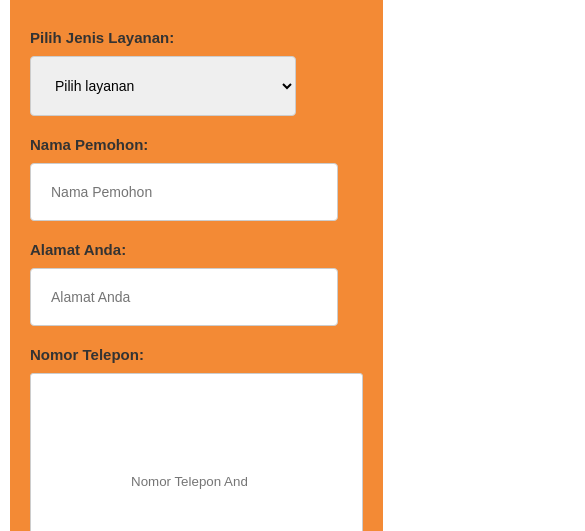
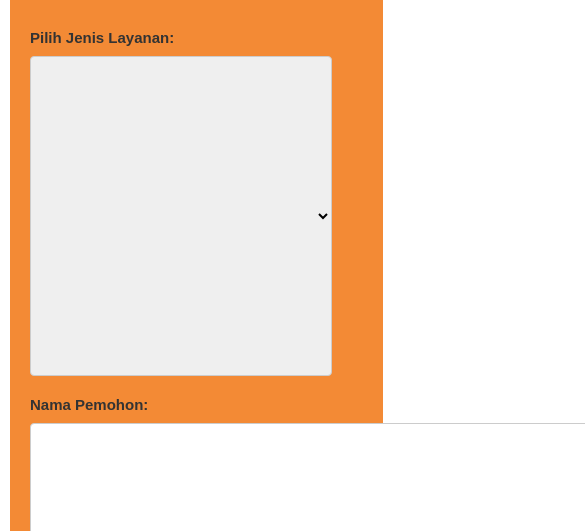
Before and after one commit to Alianz15/samsat, a plain HTML site: page form1.html in a window 390 px wide. Shown: the part 313-844 px from the top of the page, 585 px wide, since content can reach past the window. Drawn offline with Linux system fonts and the light colour scheme.

Commit message:
Update styles.css

```diff
--- a/styles.css
+++ b/styles.css
@@ -103,7 +103,7 @@ input[type="date"] {
 }
 
 input[type="text"], select {
-    padding: 20px;
+    padding: 150px;
     font-size: 14px;
     border: 1px solid #ccc;
     border-radius: 4px;
@@ -117,7 +117,7 @@ input {
 
 @media (max-width: 600px) {
     input[type="text"], select {
-        width: 80%%; /* Menyesuaikan untuk layar kecil */
+        width: 80%; /* Menyesuaikan untuk layar kecil */
     }
 }
 
```
